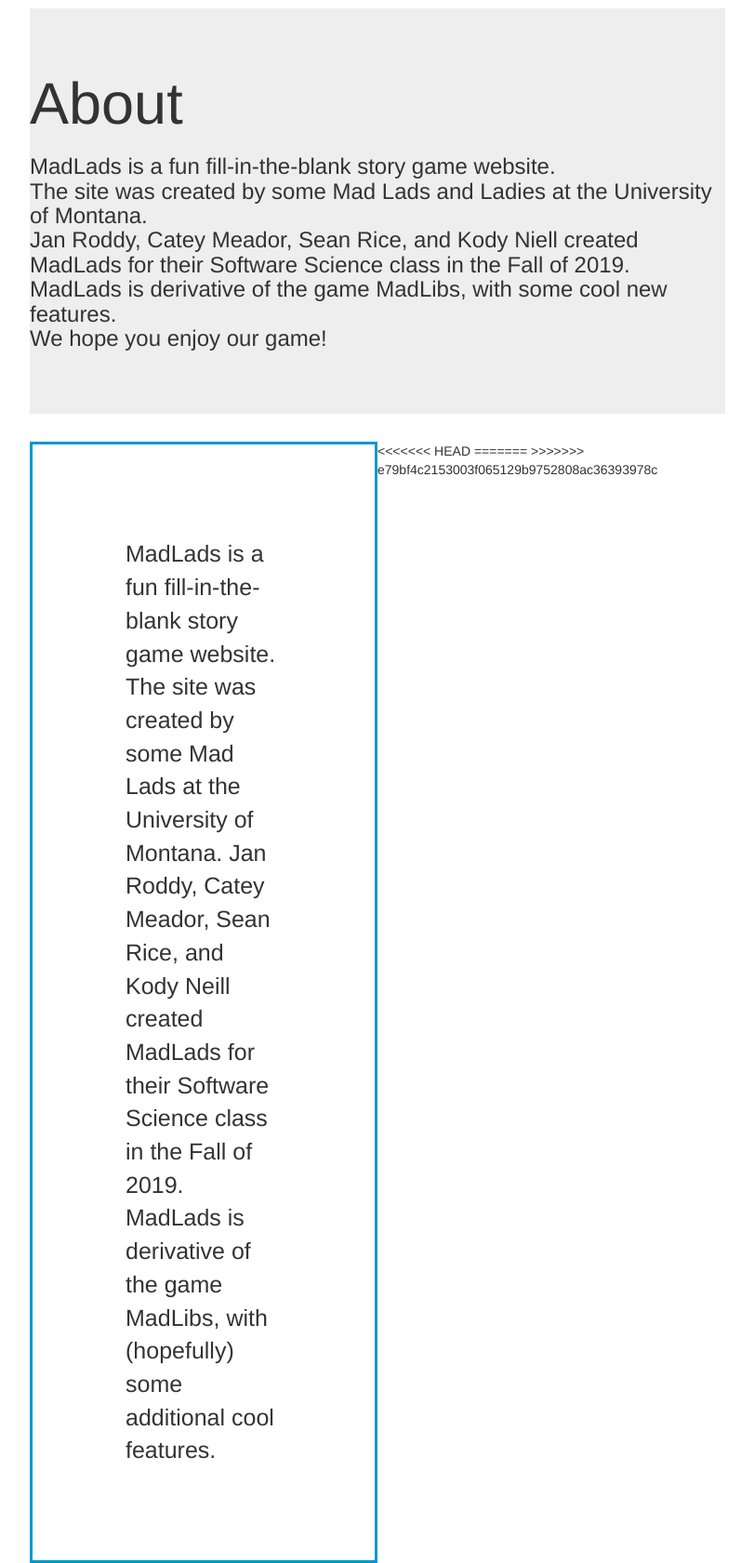
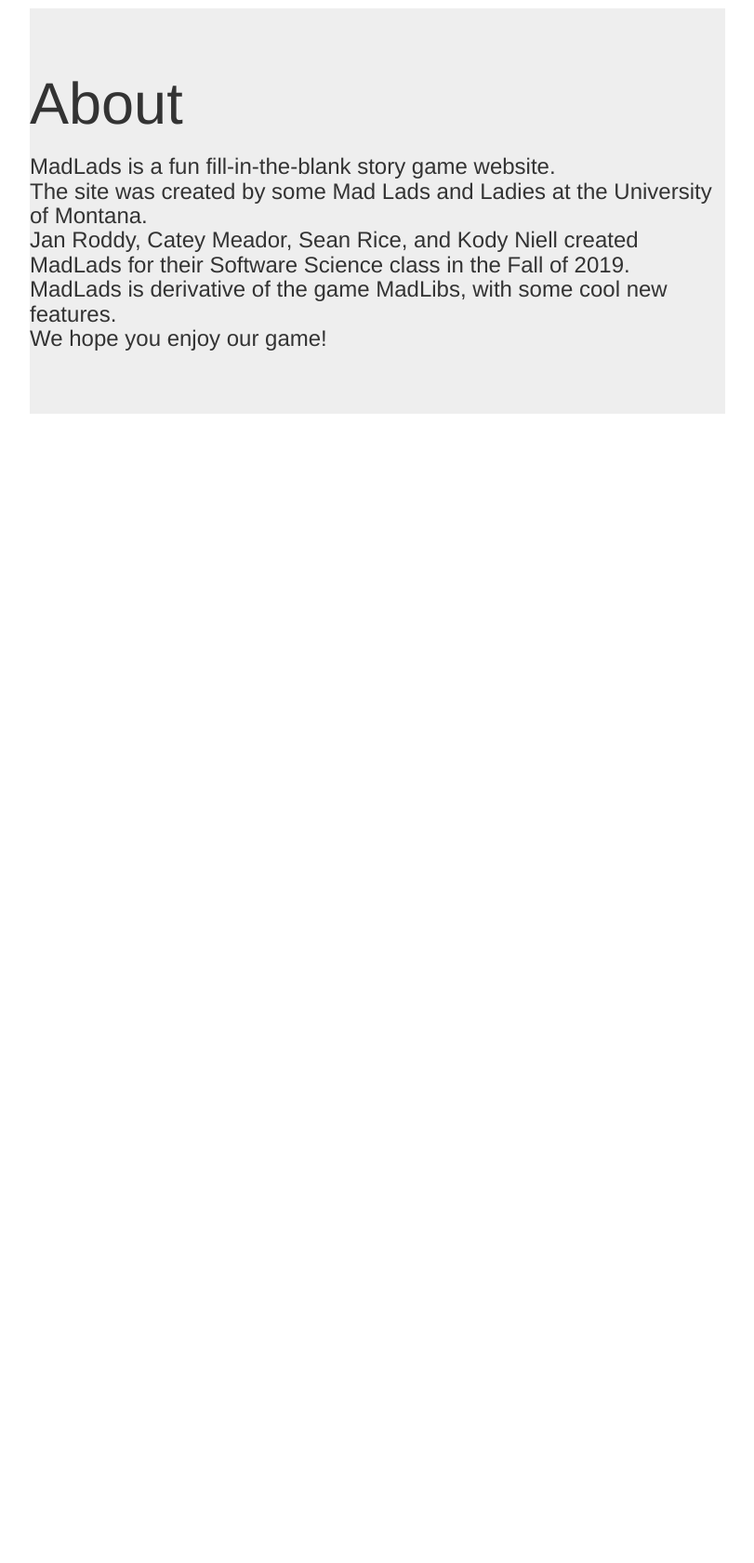
Before and after one commit to janroddy/mad_labs, a Django app: page /about/ in a window 1280 px wide. Shown: the part 89-1770 px from the top of the page at 93% size, without its empty margins (234-1045 px from the left). After the commit the page ends 534 px from the top, so only its background shows below. Run offline with Django 3.2, Linux system fonts and the light colour scheme; some libraries are stand-ins or nearby versions.

Commit message:
about.html

```diff
--- a/MadLads/MadLadParser/templates/about.html
+++ b/MadLads/MadLadParser/templates/about.html
@@ -33,10 +33,6 @@
 		<h1>About</h1>
 		<p><h3>MadLads is a fun fill-in-the-blank story game website.</br>The site was created by some Mad Lads and Ladies at the University of Montana.</br>Jan Roddy, Catey Meador, Sean Rice, and Kody Niell created MadLads for their Software Science class in the Fall of 2019.</br>MadLads is derivative of the game MadLibs, with some cool new features.</br>We hope you enjoy our game!<h3></p>
 		</div>
-<<<<<<< HEAD
-=======
-              <div class="column">MadLads is a fun fill-in-the-blank story game website. The site was created by some Mad Lads at the University of Montana. Jan Roddy, Catey Meador, Sean Rice, and Kody Neill created MadLads for their Software Science class in the Fall of 2019. MadLads is derivative of the game MadLibs, with (hopefully) some additional cool features. </div>
->>>>>>> e79bf4c2153003f065129b9752808ac36393978c
 		</div>
               </div>
 	   </div>
```
